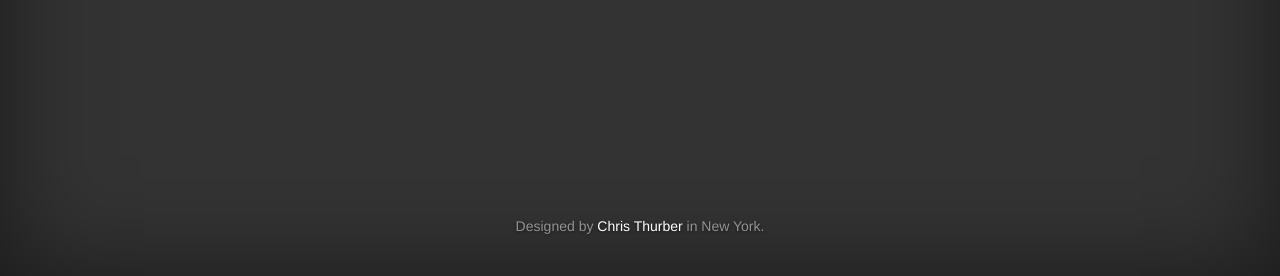
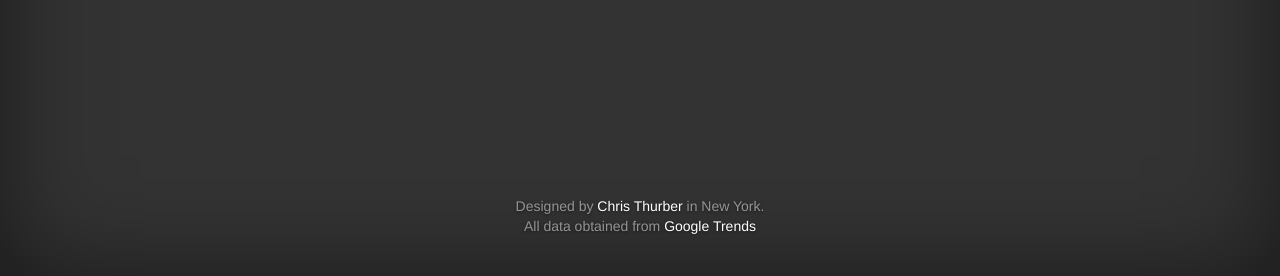
Before and after one commit to cthurber/Trends-Crowd, a Flask app: page / in a window 1280 px wide. Shown: the part 524-800 px from the top of the page. Run offline with Flask 2, Linux system fonts and the light colour scheme; some libraries are stand-ins or nearby versions.

Commit message:
Updated layout to add Google Trends credit

```diff
--- a/templates/layout.html
+++ b/templates/layout.html
@@ -56,7 +56,10 @@
 
           <div class="mastfoot">
             <div class="inner">
-              <p>Designed by <a href="http://idkcode.com">Chris Thurber</a> in New York.</p>
+              <p>Designed by <a href="http://idkcode.com">Chris Thurber</a> in New York.
+                <br/>
+              All data obtained from <a href="http://google.com/trends">Google Trends</a>
+              </p>
             </div>
           </div>
 
```
